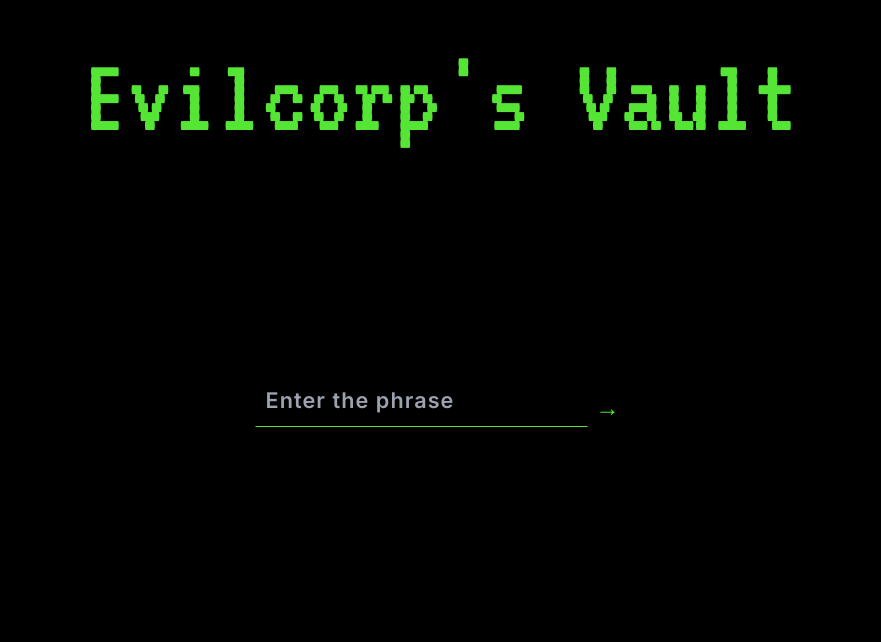
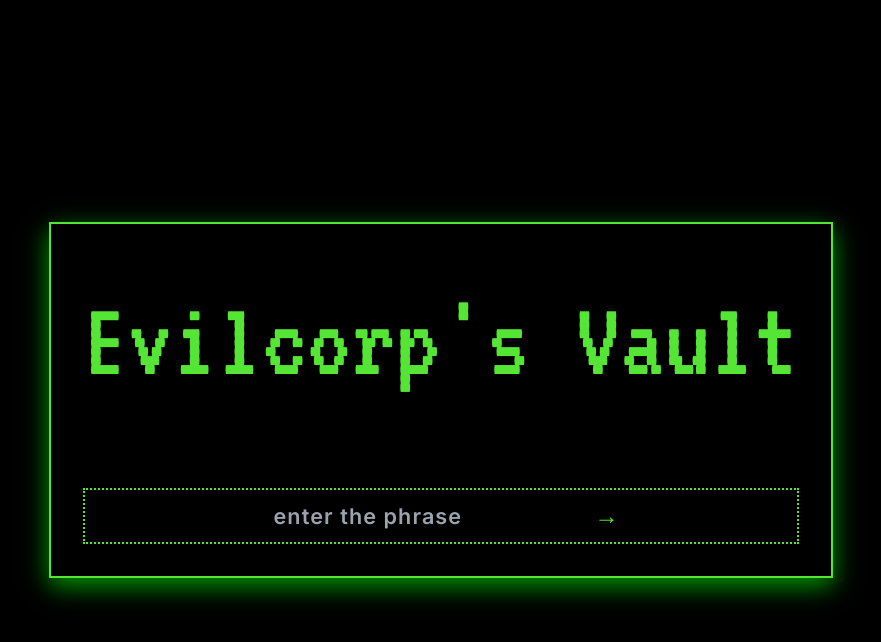
Before and after one commit to MaanasSehgal/Defcon-Ecorp, a Next.js app: page /vault in a window 1280 px wide. Shown: the top 642 px of the page, without its empty margins (199-1080 px from the left). Built offline with nearby package versions, Linux system fonts and the light colour scheme.

Commit message:
ui changes in vault page

```diff
--- a/app/vault/page.jsx
+++ b/app/vault/page.jsx
@@ -1,21 +1,32 @@
-import {Box} from "@mui/material";
+import { Box } from "@mui/material";
 import React from "react";
 import "./vault.css";
 
 const page = () => {
   return (
-        <>
-            <div className="text-[7rem] evilcorp-font text-custom-green mb-4 absolute text-center top-3 ">Evilcorp's Vault</div>
+    <div className="border-2 border-custom-green flex flex-col gap-12 p-8 main">
+      <div className="text-[7rem] evilcorp-font text-custom-green mb-4 text-center ">
+        Evilcorp's Vault
+      </div>
 
       <form method="POST" action="">
-                <div className="flex flex-row justify-center items-center">
-                    <input type="password" name="phrase" placeholder="Enter the phrase" className="bg-transparent outline-none border border-b-custom-green  border-transparent text-white caret-custom-green" />
-                <button type="submit" value="Submit" className=" text-custom-green text-2xl font-bold p-2 rounded-md mt-4 cursor-pointer">
+        <div className="flex flex-row justify-center items-center border-2 border-dotted  border-custom-green">
+          <input
+            type="password"
+            name="phrase"
+            placeholder="enter the phrase"
+            className="bg-transparent outline-none w-fit text-white caret-custom-green"
+          />
+          <button
+            type="submit"
+            value="Submit"
+            className=" text-custom-green text-2xl font-bold  rounded-md cursor-pointer"
+          >
             →
           </button>
         </div>
       </form>
-        </>
+    </div>
   );
 };
 
--- a/app/vault/vault.css
+++ b/app/vault/vault.css
@@ -14,7 +14,6 @@ input[type="password"] {
   font-size: 1.35em;
   letter-spacing: 0.05em;
   -webkit-text-security: square;
-
 }
 
 input[type="submit"] {
@@ -32,3 +31,7 @@ input[type="submit"] {
 input[type="submit"]:active {
   opacity: 0.6;
 }
+
+.main {
+  box-shadow: rgba(0, 255, 0, 0.599) 0px 8px 24px;
+}
```
Lines whose indentation alone changed are shown as unchanged.
